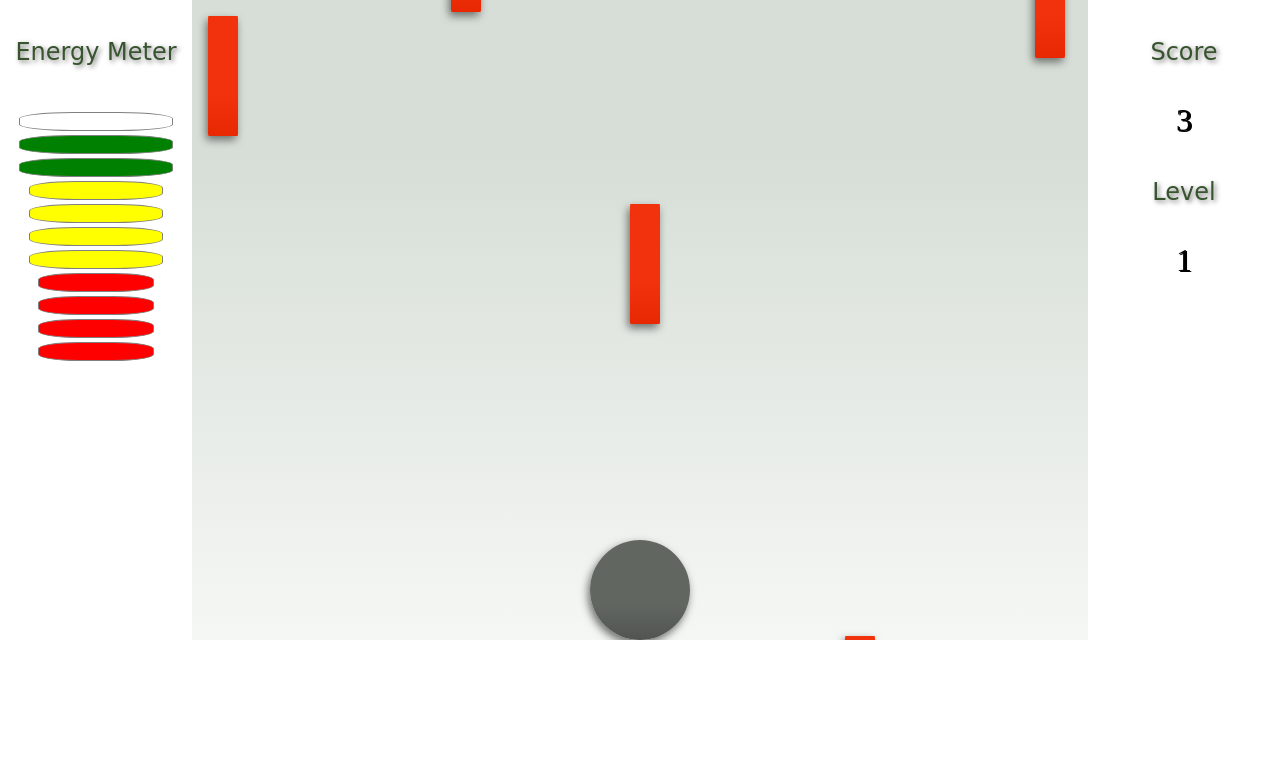
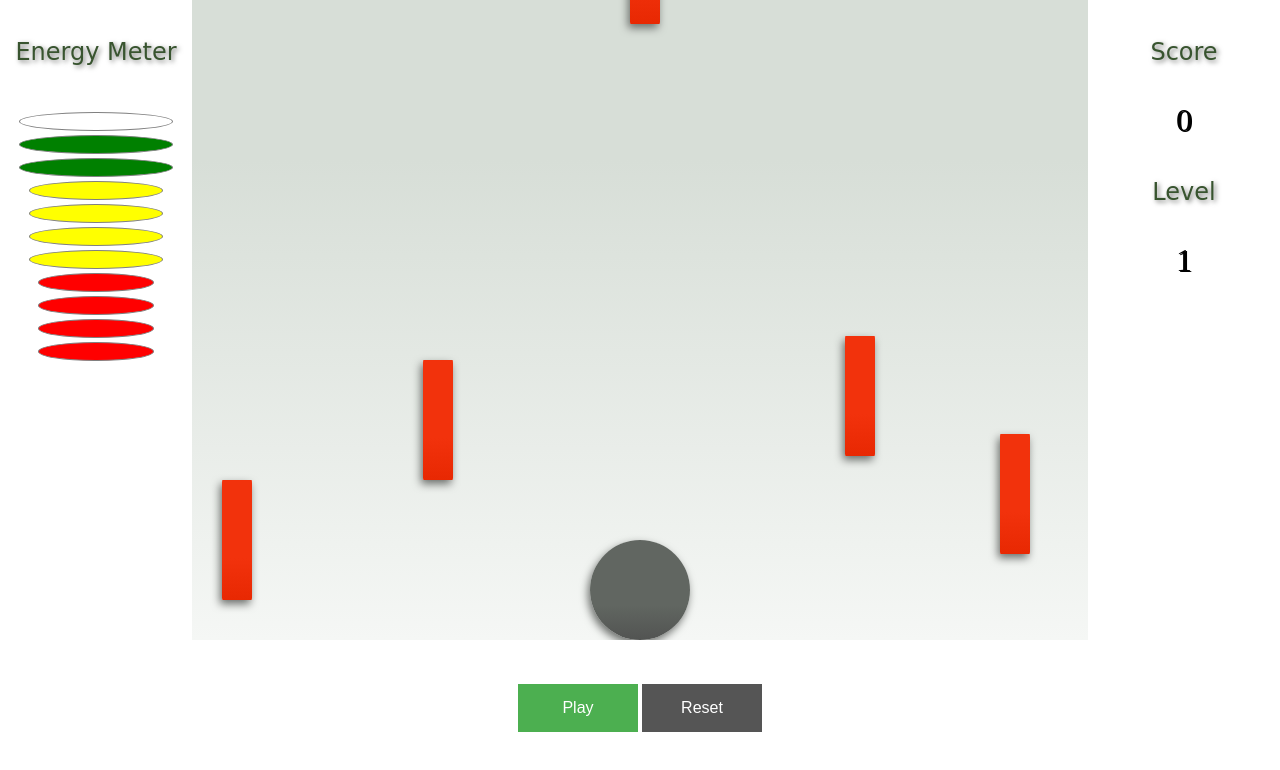
Before and after one commit to vj010/MissIt, a React app: page / in a window 1280 px wide. Shown: the top 770 px of the page. Built offline with nearby package versions, Linux system fonts and the light colour scheme.

Commit message:
added speed variation with level and buttons for play and reset(without functionality)

```diff
--- /dev/null
+++ b/src/Application/Store.js
@@ -0,0 +1,7 @@
+export const globalSpeed = {
+	speed: 2,
+};
+
+export function incrementGlobalSpeed() {
+	globalSpeed.speed = Math.min(globalSpeed.speed + 2, 10);
+}
--- /dev/null
+++ b/src/Components/Button/Button.css
@@ -0,0 +1,17 @@
+.button {
+	background-color: #4caf50; /* Green */
+	border: none;
+	color: white;
+	padding: 15px 32px;
+	text-align: center;
+	text-decoration: none;
+	display: inline-block;
+	font-size: 16px;
+	margin: 4px 2px;
+	cursor: pointer;
+	width: 120px;
+}
+
+.button-inactive {
+	background-color: #555555;
+}
--- /dev/null
+++ b/src/Components/Button/Button.js
@@ -0,0 +1,14 @@
+import React from 'react';
+import './Button.css';
+function Button(props) {
+	let className = 'button';
+	return (
+		<button
+			className={props.style && props.style.toLowerCase() == 'active' ? className : className + ' button-inactive'}
+		>
+			{props.text}
+		</button>
+	);
+}
+
+export default Button;
--- a/src/Components/EnergyMeter/EnergyMeter.css
+++ b/src/Components/EnergyMeter/EnergyMeter.css
@@ -15,9 +15,8 @@
 	height: 3%;
 	width: 80%;
 	left: 10%;
-
 	position: relative;
-	border-radius: 35%;
+	border-radius: 50%;
 	border: 0.5px solid grey;
 }
 
@@ -27,9 +26,8 @@
 	height: 3%;
 	width: 70%;
 	left: 15%;
-
 	position: relative;
-	border-radius: 35%;
+	border-radius: 50%;
 	border: 0.5px solid grey;
 }
 
@@ -39,9 +37,8 @@
 	height: 3%;
 	width: 60%;
 	left: 20%;
-
 	position: relative;
-	border-radius: 35%;
+	border-radius: 50%;
 	border: 0.5px solid grey;
 }
 
--- a/src/Components/FallingObjects/FallingObjects.js
+++ b/src/Components/FallingObjects/FallingObjects.js
@@ -1,5 +1,6 @@
 import React, { useEffect, useRef } from 'react';
 import { checkCollision, getRandomNumber } from '../../Utilities';
+import { globalSpeed } from '../../Application/Store';
 import './FallingObjects.css';
 
 const FallingObjects = React.forwardRef((props, ref) => {
@@ -20,7 +21,7 @@ const FallingObjects = React.forwardRef((props, ref) => {
 		function fall(timestamp) {
 			if (fallingObjRef.current && gamePageRef.current)
 				if (fallingObjRef.current.offsetTop <= gamePageRef.current.offsetHeight) {
-					fallingObjRef.current.style.top = fallingObjRef.current.offsetTop + props.stats.level * 2 + 'px';
+					fallingObjRef.current.style.top = fallingObjRef.current.offsetTop + globalSpeed.speed + 'px';
 					if (checkCollision(fallingObjRef.current, collisionObject.current)) {
 						fallingObjRef.current.style.top = -1 * fallingObjRef.current.offsetHeight + 'px';
 						fallingObjRef.current.style.left =
--- a/src/Components/GameArea/GameArea.js
+++ b/src/Components/GameArea/GameArea.js
@@ -3,6 +3,7 @@ import { throttle } from '../../Utilities';
 import EnergyMeter from '../EnergyMeter/EnergyMeter';
 import FallingObjects from '../FallingObjects/FallingObjects';
 import ScoreBoard from '../ScoreBoard/ScoreBoard';
+import { incrementGlobalSpeed } from '../../Application/Store';
 import './GameArea.css';
 
 const GameArea = React.memo((props) => {
@@ -14,15 +15,24 @@ const GameArea = React.memo((props) => {
 		score: 0,
 		level: 1,
 		energy: 10,
+		lastScore: 15,
 	};
+
+	let ballSpeed = 3;
 
 	const [stats, changeStats] = useReducer((state, action) => {
 		switch (action.type) {
 			case 'INCREMENT_SCORE':
+				let increaseSpeed = state.score == state.lastScore;
+				if (increaseSpeed) {
+					incrementGlobalSpeed();
+					ballSpeed = Math.min(15, ballSpeed + 2);
+				}
 				return {
 					...state,
 					score: state.score + 1,
-					level: state.score && state.score % 100 == 0 ? state.level + 1 : state.level,
+					level: increaseSpeed ? state.level + 1 : state.level,
+					lastScore: increaseSpeed ? state.lastScore + state.level * 2 * 10 : state.lastScore,
 				};
 				break;
 			case 'DECREMENT_ENERGY':
@@ -59,15 +69,14 @@ const GameArea = React.memo((props) => {
 		e.persist();
 		let limit = 0;
 		let event = e;
-		let speed = 3;
 		function moveBall(timeStamp) {
 			if (
 				event.keyCode === 39 &&
-				ballRef.current.offsetLeft + ballRef.current.offsetWidth + speed < gameAreaRef.current.offsetWidth
+				ballRef.current.offsetLeft + ballRef.current.offsetWidth + ballSpeed < gameAreaRef.current.offsetWidth
 			) {
-				ballRef.current.style.left = ballRef.current.offsetLeft + speed + 'px';
+				ballRef.current.style.left = ballRef.current.offsetLeft + ballSpeed + 'px';
 			} else if (event.keyCode === 37 && ballRef.current.offsetLeft > 0) {
-				ballRef.current.style.left = ballRef.current.offsetLeft - speed + 'px';
+				ballRef.current.style.left = ballRef.current.offsetLeft - ballSpeed + 'px';
 			}
 			limit++;
 			if (limit < 10) window.requestAnimationFrame(moveBall);
--- a/src/Components/GameContainer/GameContainer.css
+++ b/src/Components/GameContainer/GameContainer.css
@@ -6,3 +6,8 @@
 	/* background-color: aqua; */
 	/* border: 5px dotted red; */
 }
+
+.button-div {
+	position: relative;
+	top: 5%;
+}
--- a/src/Components/GameContainer/GameContainer.js
+++ b/src/Components/GameContainer/GameContainer.js
@@ -2,10 +2,17 @@ import React from 'react';
 import GameArea from '../GameArea/GameArea';
 import EnergyMeter from '../EnergyMeter/EnergyMeter';
 import './GameContainer.css';
+import Button from '../Button/Button';
 function GameContainer(props) {
 	return (
 		<div className="game-container">
 			<GameArea />
+			<div className="button-div">
+				<center>
+					<Button text="Play" style="active" />
+					<Button text="Reset" />
+				</center>
+			</div>
 		</div>
 	);
 }
--- a/src/Components/ScoreBoard/ScoreBoard.css
+++ b/src/Components/ScoreBoard/ScoreBoard.css
@@ -1,8 +1,8 @@
 .score-board {
-	display: inline-block;
 	height: 80%;
 	width: 15%;
 	/* background-color: green; */
 	/* border: 5px dotted blue; */
-	position: absolute;
+	position: relative;
+	float: left;
 }
```
